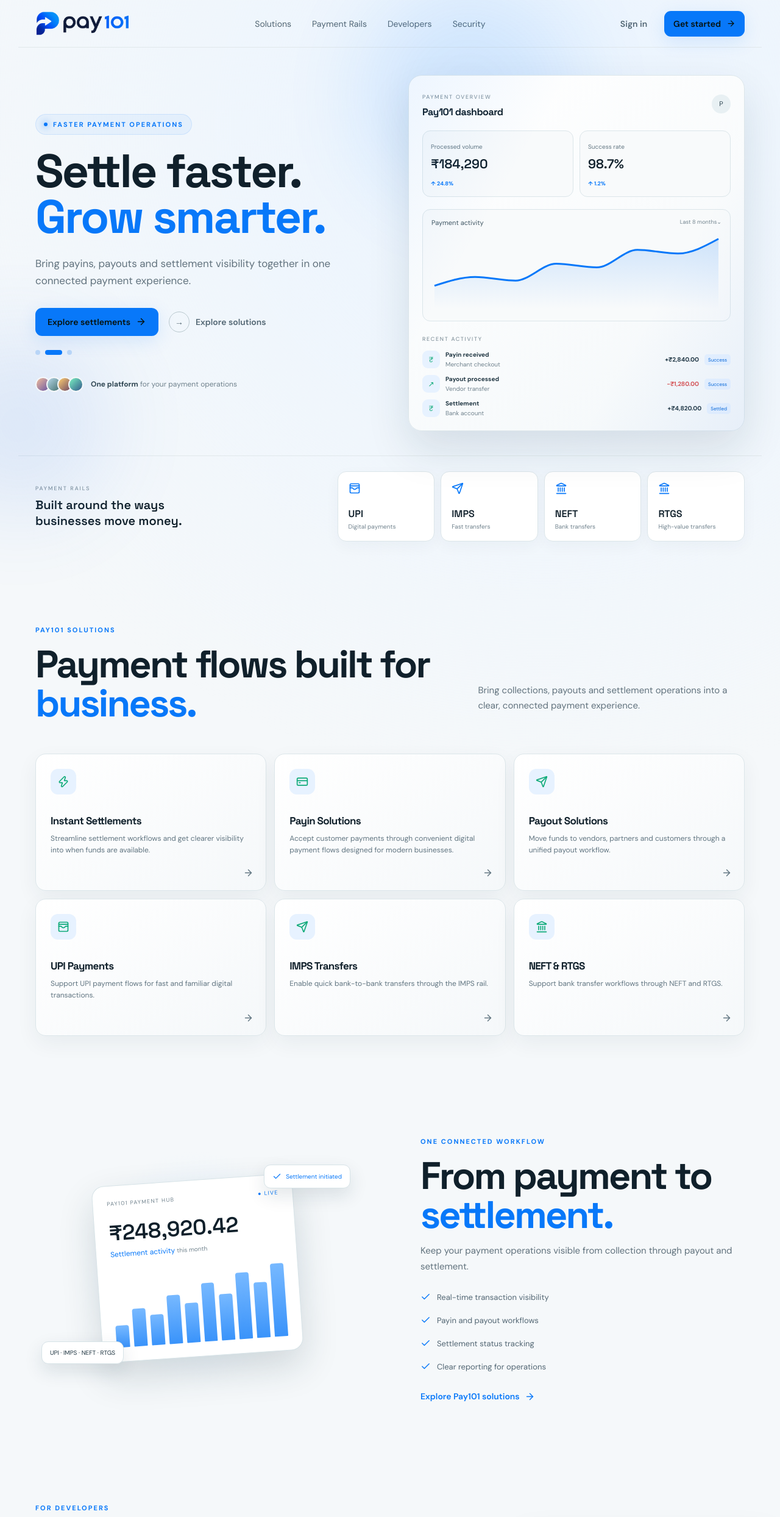
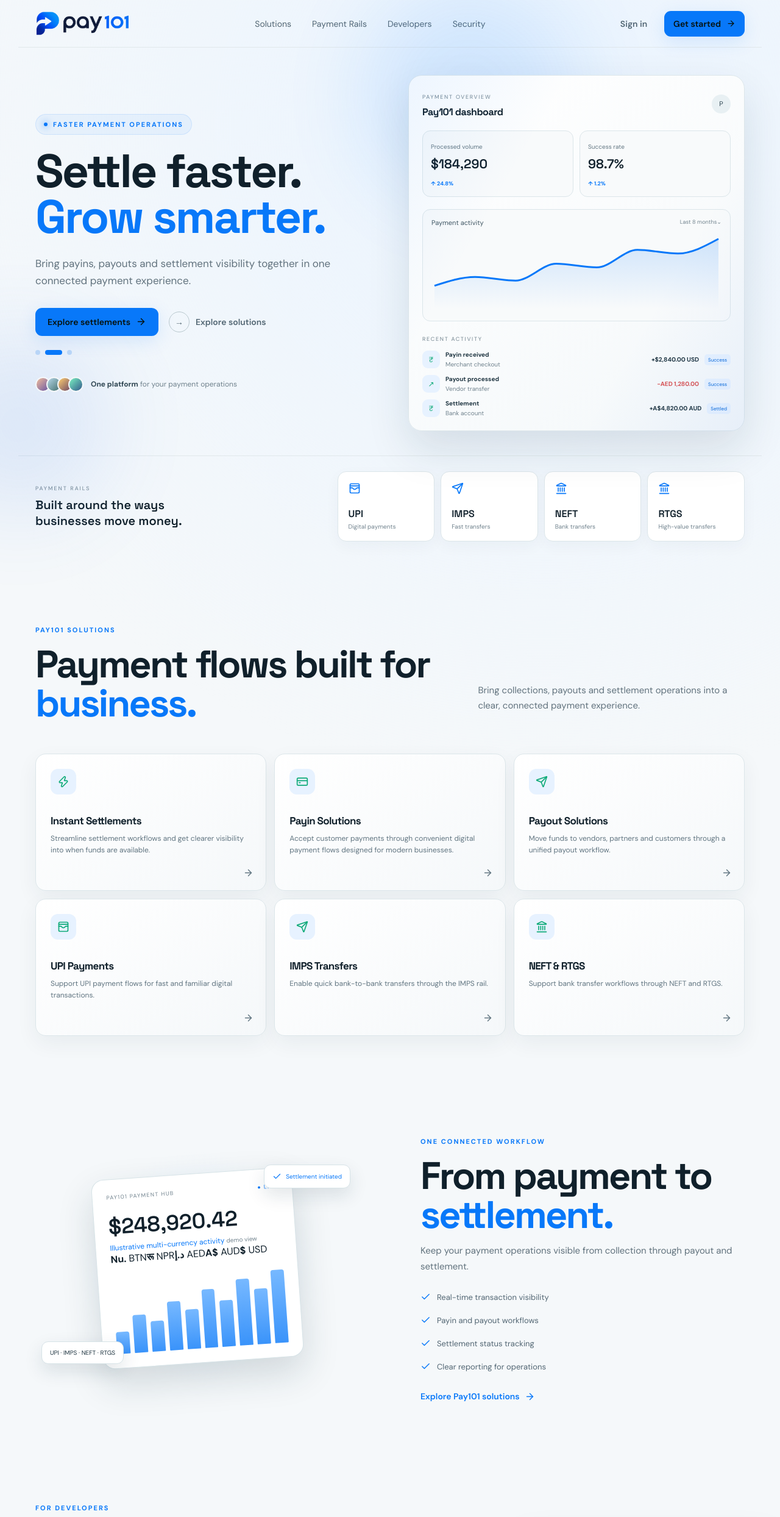
Before and after one commit to kartikmishra543/pay101-demo, a React (Vite) app: page / in a window 1280 px wide. Shown: the top 2488 px of the page at 61% size. Built offline with nearby package versions, Linux system fonts and the light colour scheme.

Commit message:
Show international currencies in payment dashboard mockup

```diff
--- a/src/main.jsx
+++ b/src/main.jsx
@@ -6,7 +6,7 @@ import {AreaChart, Area, ResponsiveContainer, Tooltip, XAxis} from 'recharts';
 import './style.css';
 
 const chart=[{m:'Jan',v:32},{m:'Feb',v:44},{m:'Mar',v:39},{m:'Apr',v:62},{m:'May',v:57},{m:'Jun',v:81},{m:'Jul',v:76},{m:'Aug',v:96}];
-const tx=[['Payin received','Merchant checkout','+₹2,840.00','Success'],['Payout processed','Vendor transfer','-₹1,280.00','Success'],['Settlement','Bank account','+₹4,820.00','Settled']];
+const tx=[['Payin received','Merchant checkout','+$2,840.00 USD','Success'],['Payout processed','Vendor transfer','-AED 1,280.00','Success'],['Settlement','Bank account','+A$4,820.00 AUD','Settled']];
 const heroSlides=[{eyebrow:'PAYMENT INFRASTRUCTURE FOR BUSINESS',line1:'Move money.',line2:'Move business.',copy:'Accept payments, manage payouts and access streamlined settlement flows through one modern payment platform.',cta:'Start with Pay101'},{eyebrow:'FASTER PAYMENT OPERATIONS',line1:'Settle faster.',line2:'Grow smarter.',copy:'Bring payins, payouts and settlement visibility together in one connected payment experience.',cta:'Explore settlements'},{eyebrow:'PAYINS · PAYOUTS · PAYMENT RAILS',line1:'One platform.',line2:'More possibilities.',copy:'Support UPI, IMPS, NEFT and RTGS payment workflows for your business operations.',cta:'Explore solutions'}];
 
 function App(){
@@ -61,7 +61,7 @@ function App(){
 
    <section className="split">
     <div className="splitVisual">
-     <div className="miniCard"><div className="miniTop"><span>PAY101 PAYMENT HUB</span><span className="liveDot">● LIVE</span></div><strong>₹248,920.42</strong><div className="miniChange">Settlement activity <small>this month</small></div><div className="miniBars">{[30,52,42,67,54,80,63,91,76,100].map((h,i)=><i key={i} style={{height:h+'%'}}/>)}</div></div>
+     <div className="miniCard"><div className="miniTop"><span>PAY101 PAYMENT HUB</span><span className="liveDot">● LIVE</span></div><strong>$248,920.42</strong><div className="miniChange">Illustrative multi-currency activity <small>demo view</small></div><div className="currencyChips"><span><b>Nu.</b> BTN</span><span><b>रू</b> NPR</span><span><b>د.إ</b> AED</span><span><b>A$</b> AUD</span><span><b>$</b> USD</span></div><div className="miniBars">{[30,52,42,67,54,80,63,91,76,100].map((h,i)=><i key={i} style={{height:h+'%'}}/>)}</div></div>
      <div className="floatTag tag1"><Check size={15}/> Settlement initiated</div><div className="floatTag tag2">UPI · IMPS · NEFT · RTGS</div>
     </div>
     <div className="splitCopy"><span className="kicker">ONE CONNECTED WORKFLOW</span><h2>From payment to <em>settlement.</em></h2><p>Keep your payment operations visible from collection through payout and settlement.</p><ul><li><Check/> Real-time transaction visibility</li><li><Check/> Payin and payout workflows</li><li><Check/> Settlement status tracking</li><li><Check/> Clear reporting for operations</li></ul><button className="textBtn">Explore Pay101 solutions <ArrowRight size={17}/></button></div>
@@ -90,7 +90,7 @@ function Feature({icon,title,text}){return <motion.div className="feature" while
 function Dashboard(){return <motion.div className="dashboard" initial={{opacity:0,y:30}} animate={{opacity:1,y:0}} transition={{duration:.8}}>
  <div className="dashGlow"/>
  <div className="dashHead"><div><small>PAYMENT OVERVIEW</small><h3>Pay101 dashboard</h3></div><div className="user">P</div></div>
- <div className="stats"><div><span>Processed volume</span><strong>₹184,290</strong><b>↑ 24.8%</b></div><div><span>Success rate</span><strong>98.7%</strong><b>↑ 1.2%</b></div></div>
+ <div className="stats"><div><span>Processed volume</span><strong>$184,290</strong><b>↑ 24.8%</b></div><div><span>Success rate</span><strong>98.7%</strong><b>↑ 1.2%</b></div></div>
  <div className="chartBox"><div className="chartTitle"><span>Payment activity</span><small>Last 8 months⌄</small></div><div className="chart"><ResponsiveContainer width="100%" height="100%"><AreaChart data={chart}><defs><linearGradient id="fill" x1="0" y1="0" x2="0" y2="1"><stop offset="0%" stopColor="#0878f9" stopOpacity=".28"/><stop offset="100%" stopColor="#0878f9" stopOpacity="0"/></linearGradient></defs><XAxis dataKey="m" hide/><Tooltip contentStyle={{background:'#fff',border:'1px solid #dce6ea',borderRadius:10,color:'#10202b'}}/><Area type="monotone" dataKey="v" stroke="#0878f9" strokeWidth={3} fill="url(#fill)"/></AreaChart></ResponsiveContainer></div></div>
  <div className="recent"><span>RECENT ACTIVITY</span>{tx.map((t,i)=><div className="tx" key={i}><div className="txIcon">{i===1?'↗':'₹'}</div><div><b>{t[0]}</b><small>{t[1]}</small></div><strong className={i===1?'minus':''}>{t[2]}</strong><i>{t[3]}</i></div>)}</div>
  </motion.div>}
```
